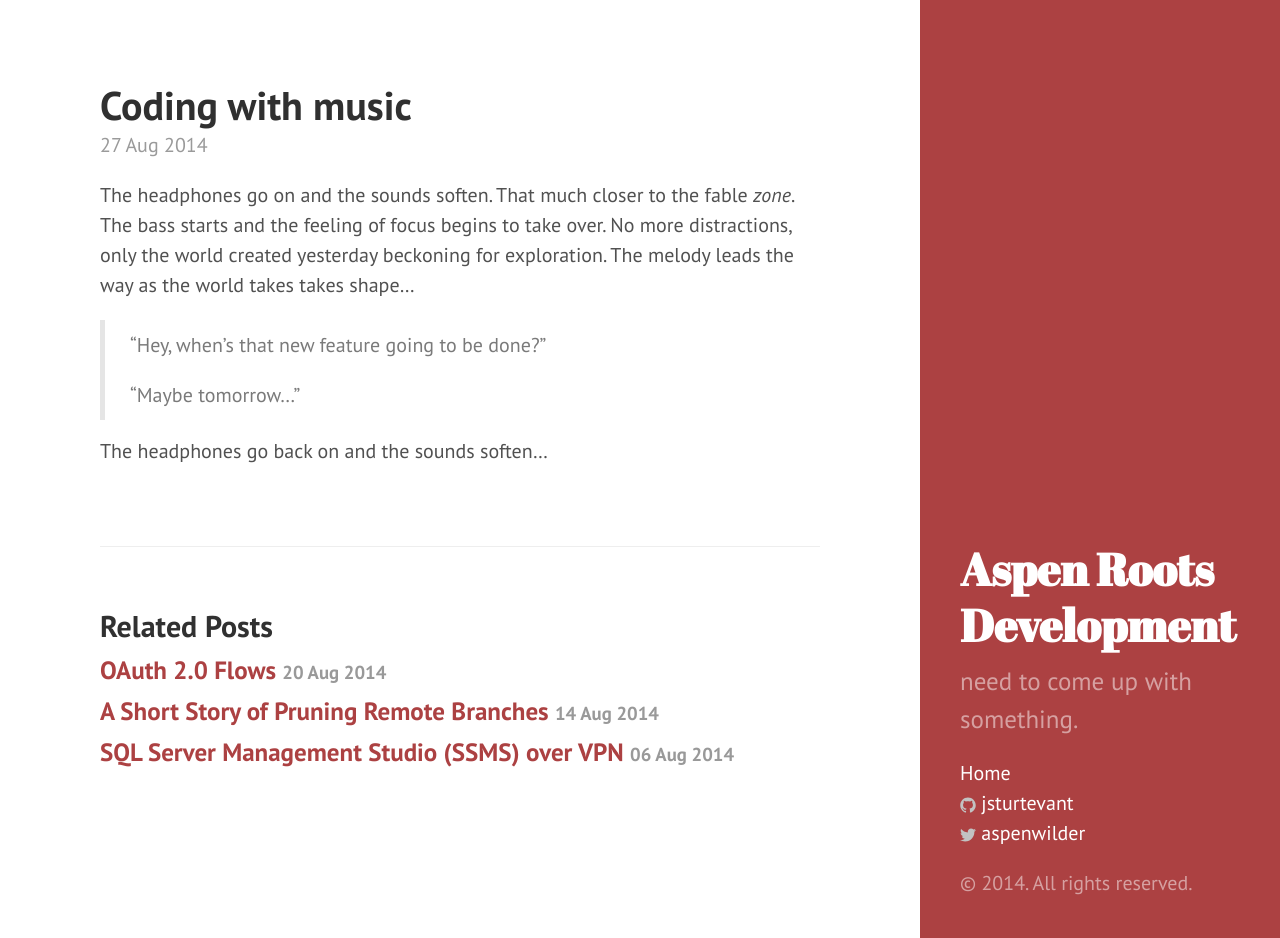
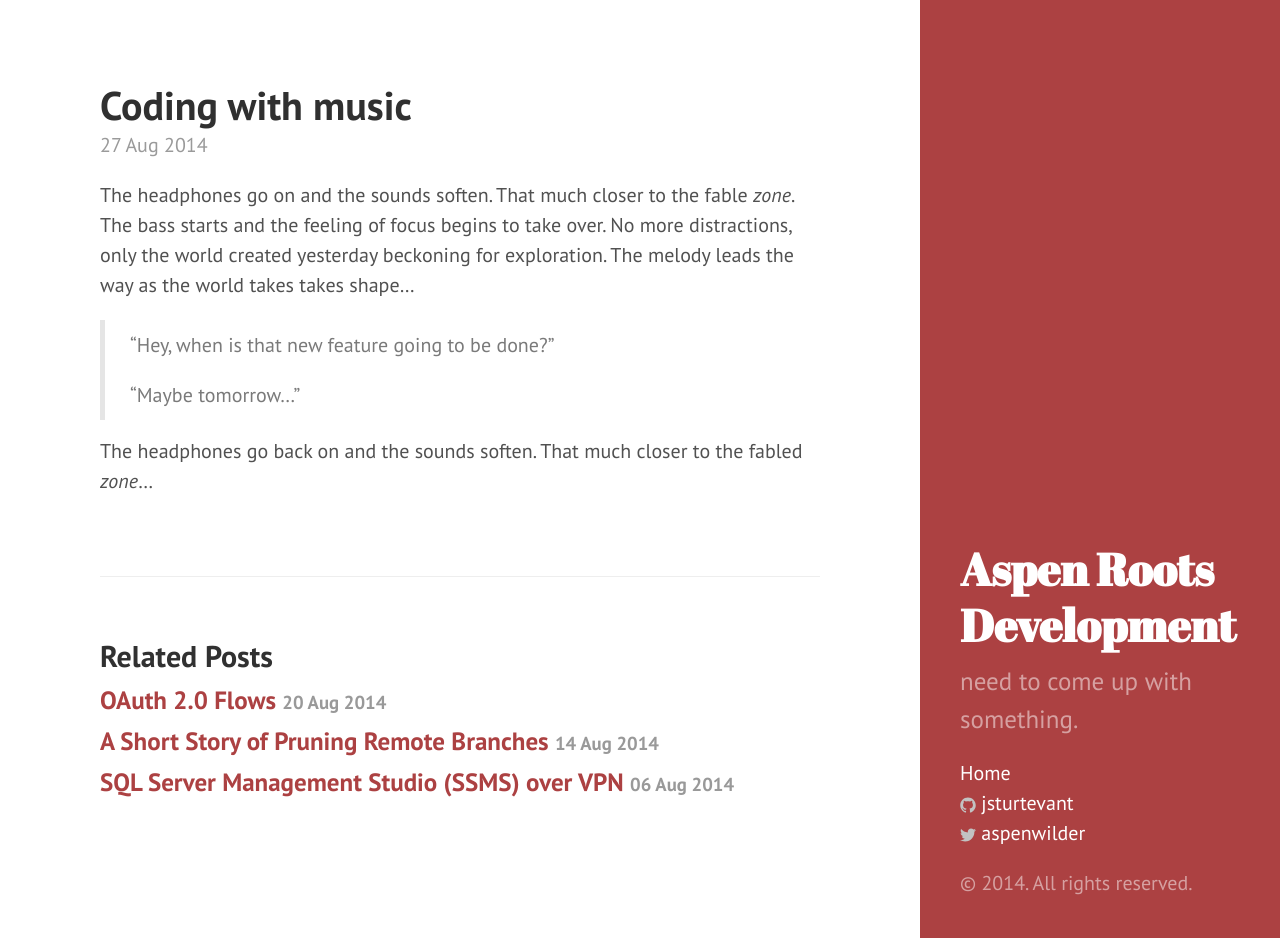
Before and after one commit to jsturtevant/jsturtevant.github.io, a Jekyll site: the page built from _posts/2014-08-27-Coding-with-music.markdown, in a window 1280 px wide and 938 px high. Built offline with Jekyll 4.4.1, drawn with Linux system fonts in a browser that asks for light colours; Markdown is read by kramdown in place of the engine named in the settings.

Commit message:
some minor changes

```diff
--- a/_posts/2014-08-27-Coding-with-music.markdown
+++ b/_posts/2014-08-27-Coding-with-music.markdown
@@ -7,8 +7,8 @@ categories: fun
 
 The headphones go on and the sounds soften.  That much closer to the fable *zone*.  The bass starts and the feeling of focus begins to take over.  No more distractions, only the world created yesterday beckoning for exploration.  The melody leads the way as the world takes takes shape...
 
->"Hey, when's that new feature going to be done?"
+>"Hey, when is that new feature going to be done?"
 >
 >"Maybe tomorrow..."
 
-The headphones go back on and the sounds soften...
+The headphones go back on and the sounds soften.  That much closer to the fabled *zone*...
```
